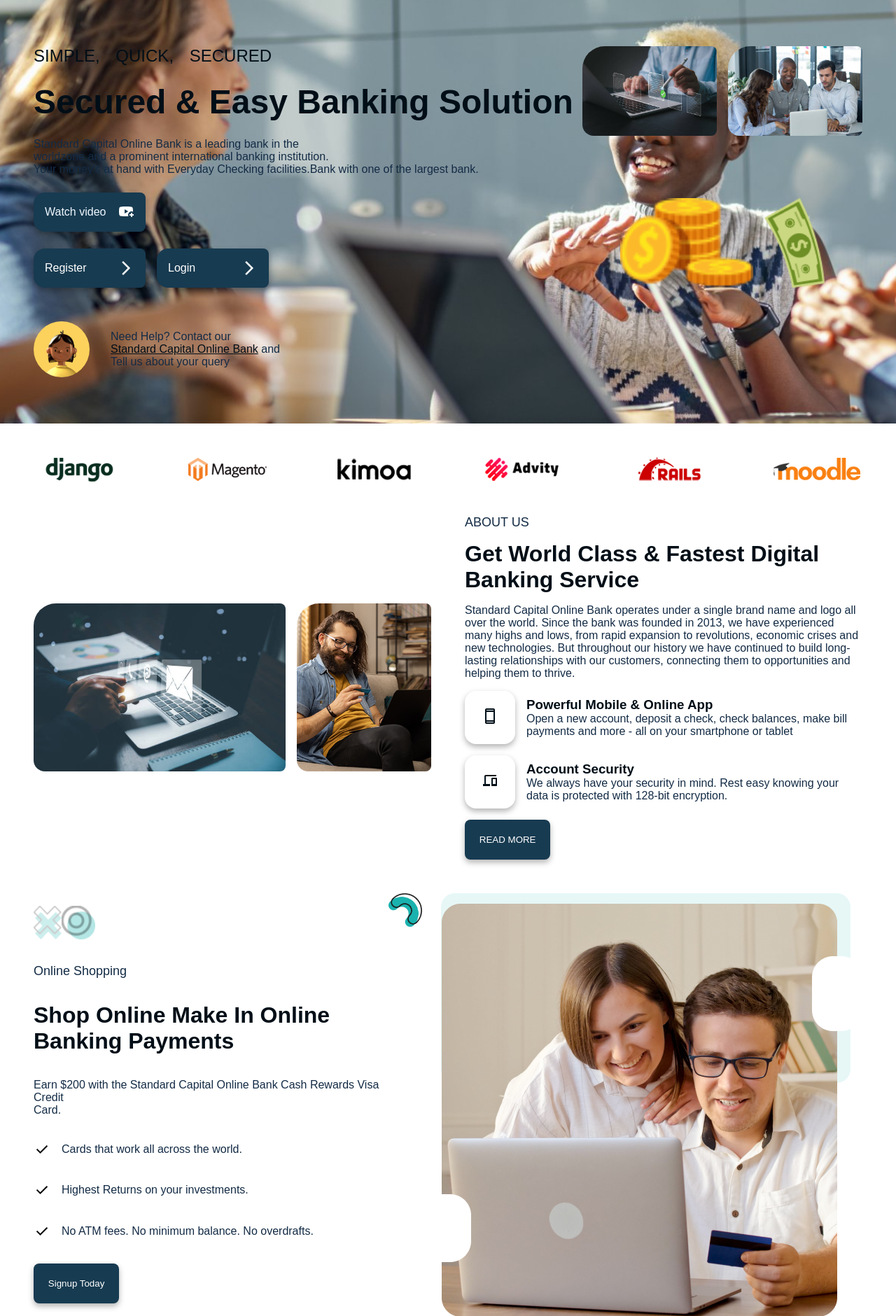
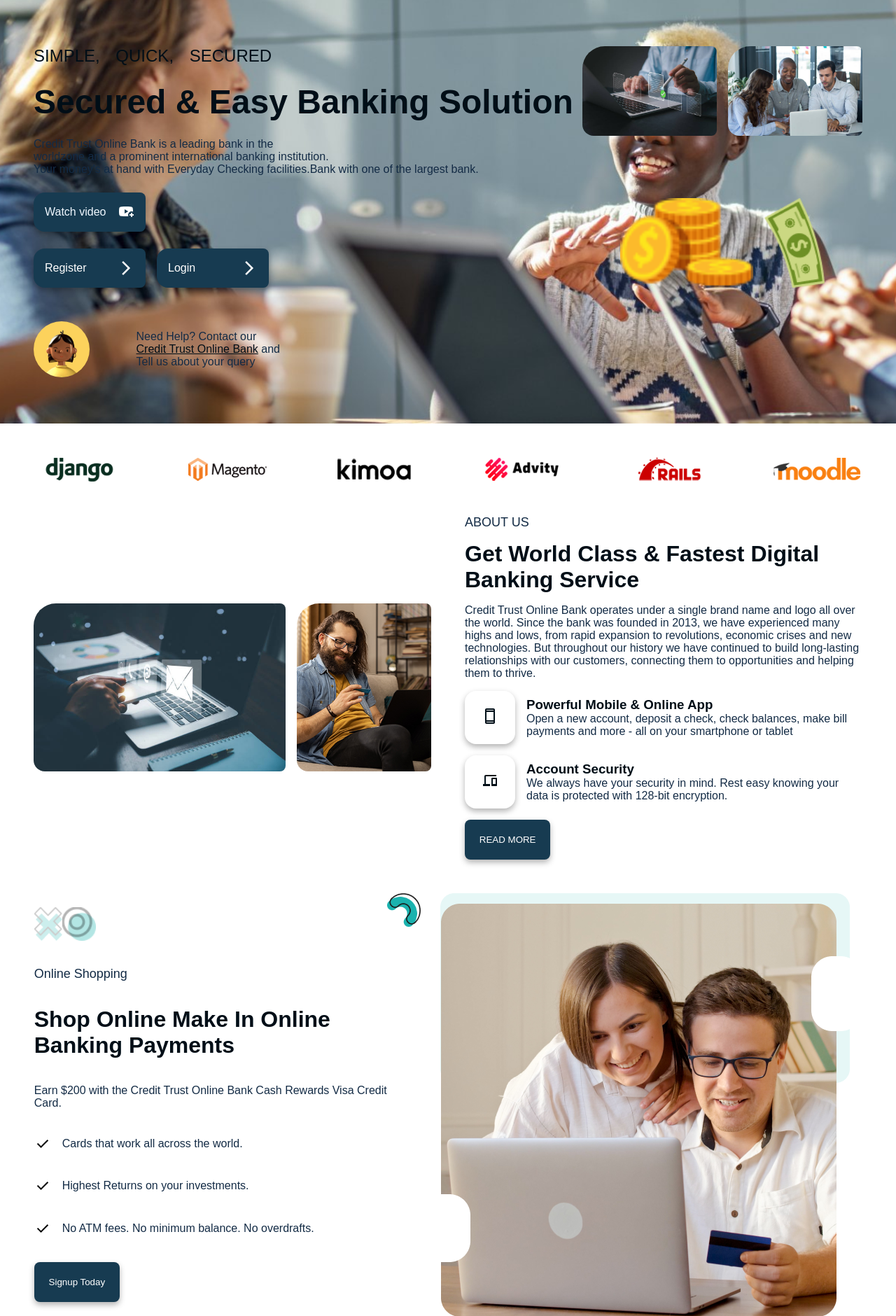
Before and after one commit to Rayflex189/Axis-Bank, a Django app: page / in a window 1280 px wide. Shown: the part 144-2024 px from the top of the page at 70% size. Run offline with Django 5.2, Linux system fonts and the light colour scheme; some libraries are stand-ins or nearby versions.

Commit message:
Update index.html
Save

```diff
--- a/Axis/axis_app/templates/axis_app/index.html
+++ b/Axis/axis_app/templates/axis_app/index.html
@@ -62,7 +62,7 @@
         <div class="sect1">
             <span class="space">SIMPLE, QUICK, SECURED</span>
             <h2 class="bold_header">Secured & Easy Banking Solution</h2>
-            <p>Standard Capital Online Bank is a leading bank in the <br> worldzone and a prominent international banking institution. <br> Your money's at hand with Everyday Checking facilities.Bank with one of the largest bank.</p>
+            <p>Credit Trust Online Bank is a leading bank in the <br> worldzone and a prominent international banking institution. <br> Your money's at hand with Everyday Checking facilities.Bank with one of the largest bank.</p>
             <div class="youtube">
               <a style="text-decoration: none; color: aliceblue;" href="https://youtu.be/uvMLw0xLzwk?si=g-b2rFuoPkGbXkb-"> <span class="youtube_icon"> Watch video <svg xmlns="http://www.w3.org/2000/svg" height="24px" viewBox="0 -960 960 960" width="24px" fill="#fff"><path d="M616-242q-27 1-51.5 1.5t-43.5.5h-41q-71 0-133-2-53-2-104.5-5.5T168-257q-26-7-45-26t-26-45q-6-23-9.5-56T82-447q-2-36-2-73t2-73q2-30 5.5-63t9.5-56q7-26 26-45t45-26q23-6 74.5-9.5T347-798q62-2 133-2t133 2q53 2 104.5 5.5T792-783q26 7 45 26t26 45q6 23 9.5 56t5.5 63q2 36 2 73v17q-19-8-39-12.5t-41-4.5q-83 0-141.5 58.5T600-320q0 21 4 40.5t12 37.5ZM400-400l208-120-208-120v240Zm360 200v-80h-80v-80h80v-80h80v80h80v80h-80v80h-80Z"/></svg></span></a>
             </div>
@@ -87,7 +87,7 @@
     <img class="img_cc" src="{% static 'images/avt-1.jpg' %}" alt="">
     <p>
         Need Help? Contact our <br>
-        <a href="" class="cc">Standard Capital Online Bank</a> and <br>
+        <a href="" class="cc">Credit Trust Online Bank</a> and <br>
         Tell us about your query
     </p>
     </div>
@@ -117,7 +117,7 @@
         <h2 class="h2">
             Get World Class & Fastest Digital Banking Service
         </h2>
-        <p>Standard Capital Online Bank operates under a single brand name and logo all over the world. Since the bank was founded in 2013, we have experienced many highs and lows, from rapid expansion to revolutions, economic crises and new technologies. But throughout our history we have continued to build long-lasting relationships with our customers, connecting them to opportunities and helping them to thrive.</p>
+        <p>Credit Trust Online Bank operates under a single brand name and logo all over the world. Since the bank was founded in 2013, we have experienced many highs and lows, from rapid expansion to revolutions, economic crises and new technologies. But throughout our history we have continued to build long-lasting relationships with our customers, connecting them to opportunities and helping them to thrive.</p>
         <div class="mk_app">
             <span class="sbimg"><svg xmlns="http://www.w3.org/2000/svg" height="24px" viewBox="0 -960 960 960" width="24px" fill="#000e17"><path d="M280-40q-33 0-56.5-23.5T200-120v-720q0-33 23.5-56.5T280-920h400q33 0 56.5 23.5T760-840v720q0 33-23.5 56.5T680-40H280Zm0-120v40h400v-40H280Zm0-80h400v-480H280v480Zm0-560h400v-40H280v40Zm0 0v-40 40Zm0 640v40-40Z"/></svg></span>
             <div class="ab_content">
@@ -147,7 +147,7 @@
         </div>
         <span class="thin">Online Shopping</span>
         <h2 class="h2">Shop Online Make In Online <br> Banking Payments</h2>
-        <p>Earn $200 with the Standard Capital Online Bank Cash Rewards Visa Credit <br> Card.</p>
+        <p>Earn $200 with the Credit Trust Online Bank Cash Rewards Visa Credit <br> Card.</p>
 
         <div class="mk_app">
             <svg xmlns="http://www.w3.org/2000/svg" height="24px" viewBox="0 -960 960 960" width="24px" fill="#000"><path d="M382-240 154-468l57-57 171 171 367-367 57 57-424 424Z"/></svg>
@@ -217,7 +217,7 @@
 <br><br><br><br><br><br>
     <aside>
     <span class="thiner">GLOBAL PROFILE</span>
-    <p class="greg">Standard Capital Online Bank is available <br> in the following Locations <br> Worldwide..</p>
+    <p class="greg">Credit Trust Online Bank is available <br> in the following Locations <br> Worldwide..</p>
     </aside>
     <br>
     <div class="top_sect">
@@ -331,8 +331,8 @@
   <div class="container">
       <div class="footer-content">
           <div class="footer-section">
-              <h2>About Standard Capital Online Bank</h2>
-              <p style="color:#132b45">Standard Capital Online Bank is dedicated to providing a seamless and secure banking experience through innovative technology. Our user-friendly platform offers a comprehensive range of financial services, from everyday transactions to advanced investment solutions, all accessible from the convenience of your device</p>
+              <h2>About Credit Trust Online Bank</h2>
+              <p style="color:#132b45">Credit Trust Online Bank is dedicated to providing a seamless and secure banking experience through innovative technology. Our user-friendly platform offers a comprehensive range of financial services, from everyday transactions to advanced investment solutions, all accessible from the convenience of your device</p>
               <div class="contact">
                   <span><i class="fas fa-phone"></i> +123 456 789</span>
               </div>
@@ -365,7 +365,7 @@
           </div>
       </div>
       <div class="footer-bottom">
-          <p>&copy; 2024 Standard Capital Online Bank. All rights reserved.</p>
+          <p>&copy; 2024 Credit Trust Online Bank. All rights reserved.</p>
           <div class="terms">
               <a href="">Terms & Conditions</a>
               <a href="">Privacy Policy</a>
```
